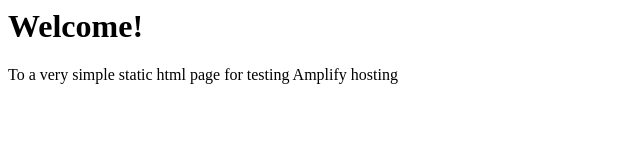
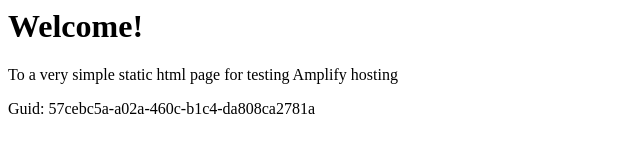
Before and after one commit to aws-aemilia-iad/Github-PR-Commit-Integration-Test-DoNotTouch-Gith-P5X5MO5I-v1-gamma-us-east-1, a website: page src/index.html in a window 1280 px wide. Shown: the whole page, without its empty margins (0-640 px from the left). Drawn offline with Linux system fonts and the light colour scheme.

Commit message:
commit from integ tests

```diff
--- a/src/index.html
+++ b/src/index.html
@@ -1,3 +1,5 @@
+
+
 <html lang="en">
 
 <head>
@@ -10,6 +12,6 @@
 <body>
     <h1>Welcome!</h1>
     <p>To a very simple static html page for testing Amplify hosting</p>
-</body>
+    <p>Guid: 57cebc5a-a02a-460c-b1c4-da808ca2781a</p></body>
 
 </html>
```
